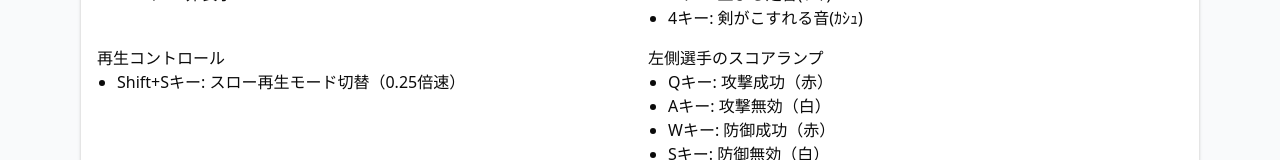
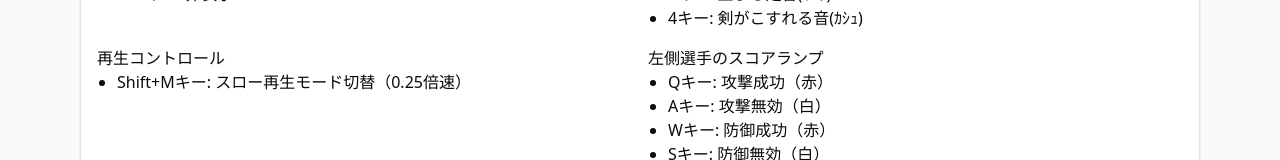
Before and after one commit to yuuki999/fencing-overlay, a Next.js app: page / in a window 1280 px wide. Both pictures are taken after a click on the button "操作説明を表示". Shown: the part 395-555 px from the top of the page. Built offline with nearby package versions, Linux system fonts and the light colour scheme.

Commit message:
スローのキーを変更

```diff
--- a/src/components/fencing/FencingOverlay.tsx
+++ b/src/components/fencing/FencingOverlay.tsx
@@ -381,7 +381,7 @@ export function FencingOverlay() {
             <div>
               <h3 className="font-medium">再生コントロール</h3>
               <ul className="list-disc pl-5">
-                <li>Shift+Sキー: スロー再生モード切替（0.25倍速）</li>
+                <li>Shift+Mキー: スロー再生モード切替（0.25倍速）</li>
               </ul>
             </div>
             <div>
--- a/src/components/fencing/VideoPlayer.tsx
+++ b/src/components/fencing/VideoPlayer.tsx
@@ -69,8 +69,8 @@ export function VideoPlayer({ onVideoLoaded, overlayContent }: VideoPlayerProps)
       return;
     }
 
-    // 'S'キーでスロー再生モードを切り替え
-    if (e.key.toLowerCase() === 's' && e.shiftKey) {
+    // 'M'キーでスロー再生モードを切り替え
+    if (e.key.toLowerCase() === 'm' && e.shiftKey) {
       e.preventDefault(); // 先にpreventDefaultを実行
       e.stopPropagation(); // イベントの伝播を停止
       toggleSlowMotion();
```
